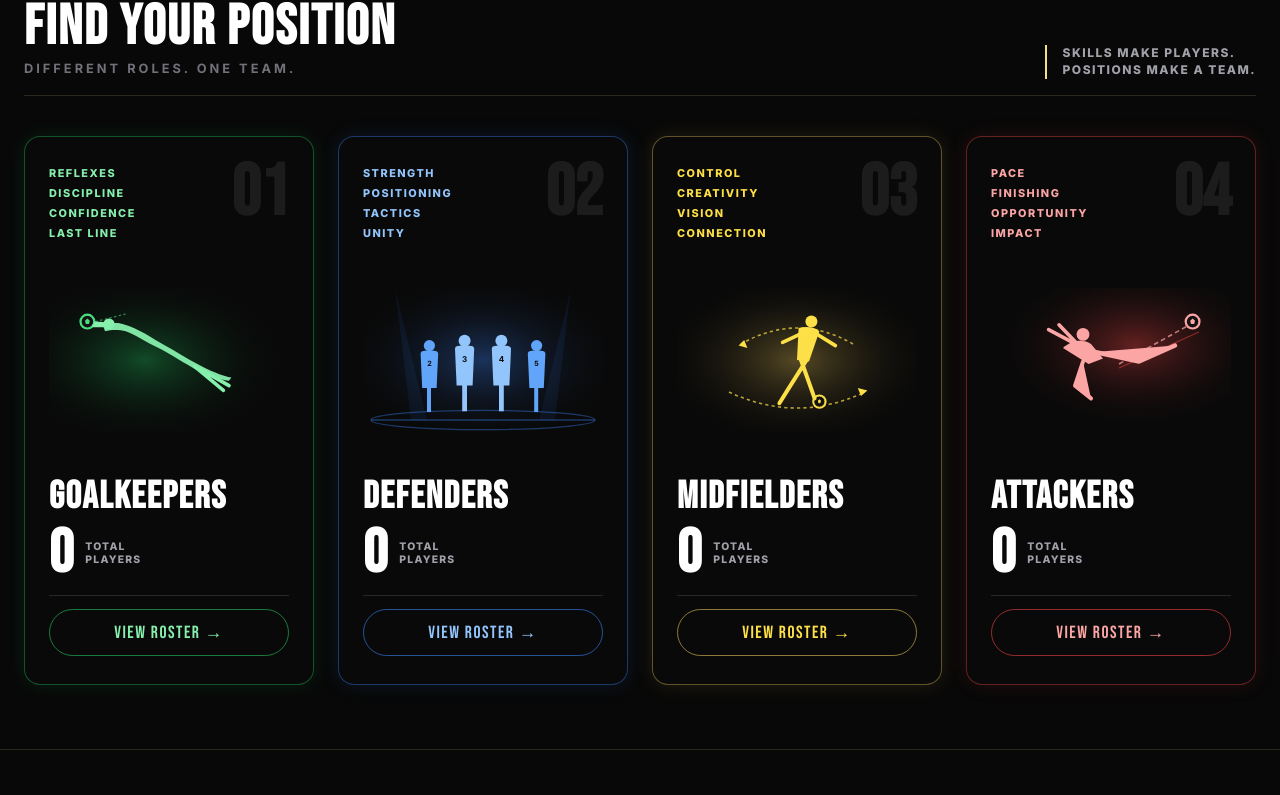
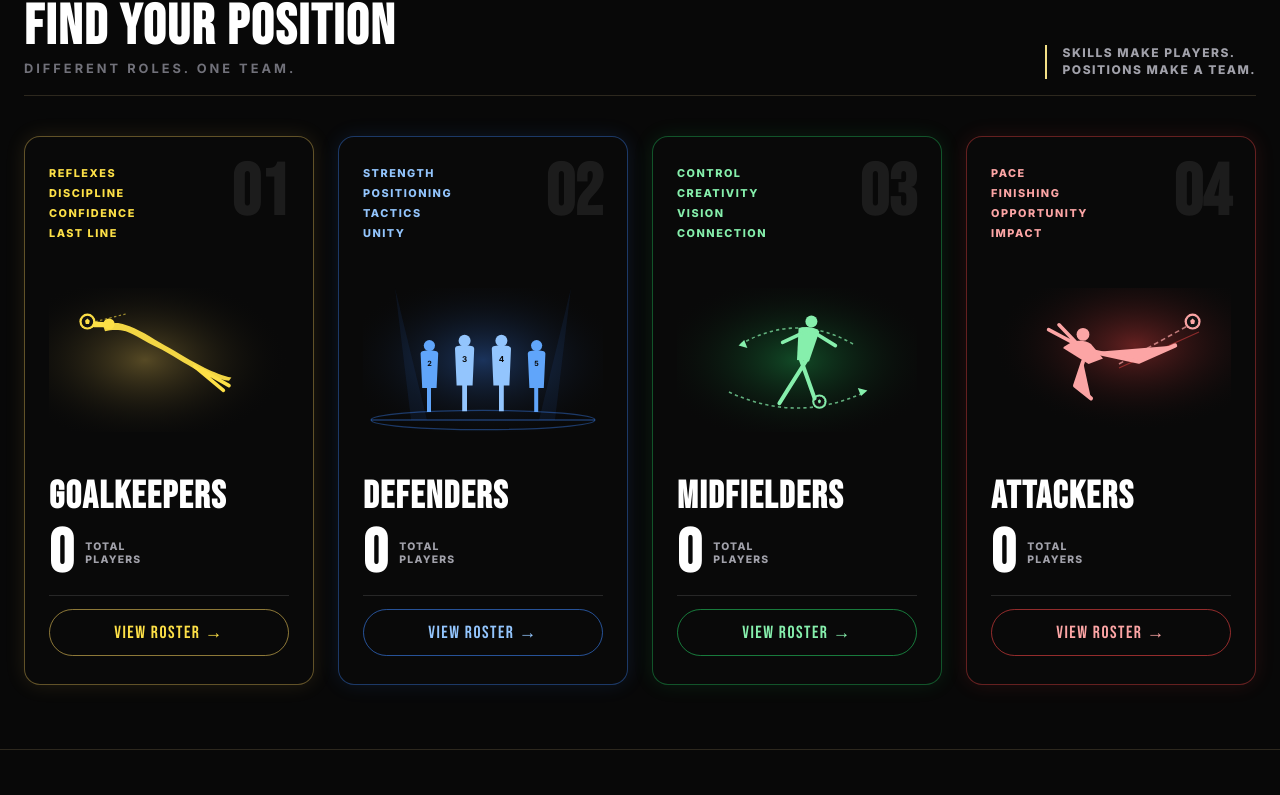
Before and after one commit to anirbanmahato007-web/dcf-player-hub, a plain HTML site: page app/static/index.html in a window 1280 px wide. Shown: the part 778-1573 px from the top of the page. Drawn offline with nearby package versions, Linux system fonts and the light colour scheme; no server answers.

Commit message:
Swap colors: Goalkeepers card set to Yellow/Gold and Midfielders card set to Green

```diff
--- a/app/static/css/style.css
+++ b/app/static/css/style.css
@@ -1006,12 +1006,12 @@ body {
 
 /* Card Themes & Glows */
 .pos-card.gk-theme {
-  border: 1.5px solid rgba(34, 197, 94, 0.4);
-  box-shadow: 0 0 20px rgba(34, 197, 94, 0.12);
+  border: 1.5px solid rgba(229, 193, 88, 0.4);
+  box-shadow: 0 0 20px rgba(229, 193, 88, 0.12);
 }
 .pos-card.gk-theme:hover {
-  border-color: #22C55E;
-  box-shadow: 0 0 35px rgba(34, 197, 94, 0.35);
+  border-color: #E5C158;
+  box-shadow: 0 0 35px rgba(229, 193, 88, 0.35);
   transform: translateY(-8px);
 }
 
@@ -1026,12 +1026,12 @@ body {
 }
 
 .pos-card.mid-theme {
-  border: 1.5px solid rgba(229, 193, 88, 0.4);
-  box-shadow: 0 0 20px rgba(229, 193, 88, 0.12);
+  border: 1.5px solid rgba(34, 197, 94, 0.4);
+  box-shadow: 0 0 20px rgba(34, 197, 94, 0.12);
 }
 .pos-card.mid-theme:hover {
-  border-color: #E5C158;
-  box-shadow: 0 0 35px rgba(229, 193, 88, 0.35);
+  border-color: #22C55E;
+  box-shadow: 0 0 35px rgba(34, 197, 94, 0.35);
   transform: translateY(-8px);
 }
 
@@ -1063,9 +1063,9 @@ body {
   text-transform: uppercase;
 }
 
-.gk-traits { color: #86EFAC; }
+.gk-traits { color: #FDE047; }
 .def-traits { color: #93C5FD; }
-.mid-traits { color: #FDE047; }
+.mid-traits { color: #86EFAC; }
 .fwd-traits { color: #FCA5A5; }
 
 .pos-bg-num {
@@ -1150,9 +1150,9 @@ body {
   cursor: pointer;
 }
 
-.gk-theme .pos-card-action-btn { border: 1px solid rgba(34, 197, 94, 0.6); color: #86EFAC; }
+.gk-theme .pos-card-action-btn { border: 1px solid rgba(229, 193, 88, 0.6); color: #FDE047; }
 .def-theme .pos-card-action-btn { border: 1px solid rgba(59, 130, 246, 0.6); color: #93C5FD; }
-.mid-theme .pos-card-action-btn { border: 1px solid rgba(229, 193, 88, 0.6); color: #FDE047; }
+.mid-theme .pos-card-action-btn { border: 1px solid rgba(34, 197, 94, 0.6); color: #86EFAC; }
 .fwd-theme .pos-card-action-btn { border: 1px solid rgba(239, 68, 68, 0.6); color: #FCA5A5; }
 
 .pos-card:hover .pos-card-action-btn {
--- a/app/static/index.html
+++ b/app/static/index.html
@@ -111,12 +111,12 @@
               <svg viewBox="0 0 300 180" width="100%" height="100%" xmlns="http://www.w3.org/2000/svg">
                 <defs>
                   <radialGradient id="gkGlow" cx="40%" cy="50%" r="60%">
-                    <stop offset="0%" stop-color="#22C55E" stop-opacity="0.35"/>
+                    <stop offset="0%" stop-color="#E5C158" stop-opacity="0.35"/>
                     <stop offset="100%" stop-color="#080808" stop-opacity="0"/>
                   </radialGradient>
                   <linearGradient id="gkNetGrad" x1="0%" y1="0%" x2="100%" y2="100%">
-                    <stop offset="0%" stop-color="#22C55E" stop-opacity="0.25"/>
-                    <stop offset="100%" stop-color="#22C55E" stop-opacity="0.03"/>
+                    <stop offset="0%" stop-color="#E5C158" stop-opacity="0.25"/>
+                    <stop offset="100%" stop-color="#E5C158" stop-opacity="0.03"/>
                   </linearGradient>
                 </defs>
                 <rect width="300" height="180" fill="url(#gkGlow)"/>
@@ -133,15 +133,15 @@
                   <line x1="180" y1="20" x2="180" y2="160"/>
                 </g>
                 <g transform="translate(48, 42)">
-                  <circle cx="0" cy="0" r="10" fill="#4ADE80"/>
-                  <circle cx="0" cy="0" r="8" fill="#121212" stroke="#4ADE80" stroke-width="1.5"/>
-                  <polygon points="0,-4 3,-1 2,3 -2,3 -3,-1" fill="#4ADE80"/>
-                  <path d="M10,0 Q30,-5 50,-10" stroke="#4ADE80" stroke-width="1.5" stroke-dasharray="3,3" opacity="0.6"/>
+                  <circle cx="0" cy="0" r="10" fill="#FDE047"/>
+                  <circle cx="0" cy="0" r="8" fill="#121212" stroke="#FDE047" stroke-width="1.5"/>
+                  <polygon points="0,-4 3,-1 2,3 -2,3 -3,-1" fill="#FDE047"/>
+                  <path d="M10,0 Q30,-5 50,-10" stroke="#FDE047" stroke-width="1.5" stroke-dasharray="3,3" opacity="0.6"/>
                 </g>
-                <path d="M 68,48 C 75,44 85,42 95,46 C 110,50 128,62 145,72 C 160,80 178,92 195,100 C 205,105 218,110 228,112 L 225,116 C 212,114 198,110 188,104 C 170,95 152,82 135,74 C 122,68 108,58 96,54 C 88,52 78,52 70,54 Z" fill="#86EFAC" opacity="0.95"/>
-                <circle cx="75" cy="45" r="7" fill="#86EFAC"/>
-                <path d="M75,45 L58,44 M75,47 L56,47" stroke="#86EFAC" stroke-width="4" stroke-linecap="round"/>
-                <path d="M190,102 L225,122 M182,98 L218,128" stroke="#86EFAC" stroke-width="4.5" stroke-linecap="round"/>
+                <path d="M 68,48 C 75,44 85,42 95,46 C 110,50 128,62 145,72 C 160,80 178,92 195,100 C 205,105 218,110 228,112 L 225,116 C 212,114 198,110 188,104 C 170,95 152,82 135,74 C 122,68 108,58 96,54 C 88,52 78,52 70,54 Z" fill="#FDE047" opacity="0.95"/>
+                <circle cx="75" cy="45" r="7" fill="#FDE047"/>
+                <path d="M75,45 L58,44 M75,47 L56,47" stroke="#FDE047" stroke-width="4" stroke-linecap="round"/>
+                <path d="M190,102 L225,122 M182,98 L218,128" stroke="#FDE047" stroke-width="4.5" stroke-linecap="round"/>
               </svg>
             </div>
 
@@ -237,25 +237,25 @@
               <svg viewBox="0 0 300 180" width="100%" height="100%" xmlns="http://www.w3.org/2000/svg">
                 <defs>
                   <radialGradient id="midGlow" cx="50%" cy="50%" r="60%">
-                    <stop offset="0%" stop-color="#E5C158" stop-opacity="0.35"/>
+                    <stop offset="0%" stop-color="#22C55E" stop-opacity="0.35"/>
                     <stop offset="100%" stop-color="#080808" stop-opacity="0"/>
                   </radialGradient>
                 </defs>
                 <rect width="300" height="180" fill="url(#midGlow)"/>
-                <path d="M 65,130 Q 150,170 235,130" fill="none" stroke="#FDE047" stroke-width="2" stroke-dasharray="4,4" opacity="0.7"/>
-                <polygon points="238,128 226,125 230,135" fill="#FDE047"/>
-                <path d="M 220,70 Q 150,30 80,70" fill="none" stroke="#FDE047" stroke-width="2" stroke-dasharray="4,4" opacity="0.7"/>
-                <polygon points="77,72 88,75 84,65" fill="#FDE047"/>
+                <path d="M 65,130 Q 150,170 235,130" fill="none" stroke="#86EFAC" stroke-width="2" stroke-dasharray="4,4" opacity="0.7"/>
+                <polygon points="238,128 226,125 230,135" fill="#86EFAC"/>
+                <path d="M 220,70 Q 150,30 80,70" fill="none" stroke="#86EFAC" stroke-width="2" stroke-dasharray="4,4" opacity="0.7"/>
+                <polygon points="77,72 88,75 84,65" fill="#86EFAC"/>
                 <g transform="translate(178, 142)">
-                  <circle cx="0" cy="0" r="9" fill="#FDE047"/>
-                  <circle cx="0" cy="0" r="7" fill="#121212" stroke="#FDE047" stroke-width="1.2"/>
-                  <polygon points="0,-3 2,-1 1,2 -1,2 -2,-1" fill="#FDE047"/>
+                  <circle cx="0" cy="0" r="9" fill="#86EFAC"/>
+                  <circle cx="0" cy="0" r="7" fill="#121212" stroke="#86EFAC" stroke-width="1.2"/>
+                  <polygon points="0,-3 2,-1 1,2 -1,2 -2,-1" fill="#86EFAC"/>
                 </g>
-                <g fill="#FDE047">
+                <g fill="#86EFAC">
                   <circle cx="168" cy="42" r="7.5"/>
                   <path d="M152,50 C160,48 172,48 178,54 L165,92 L150,90 Z"/>
-                  <path d="M162,54 L132,68 M172,56 L198,72" stroke="#FDE047" stroke-width="4.5" stroke-linecap="round"/>
-                  <path d="M155,90 L172,138 M162,90 L138,128 L128,144" stroke="#FDE047" stroke-width="5" stroke-linecap="round" stroke-linejoin="round"/>
+                  <path d="M162,54 L132,68 M172,56 L198,72" stroke="#86EFAC" stroke-width="4.5" stroke-linecap="round"/>
+                  <path d="M155,90 L172,138 M162,90 L138,128 L128,144" stroke="#86EFAC" stroke-width="5" stroke-linecap="round" stroke-linejoin="round"/>
                 </g>
               </svg>
             </div>
```
